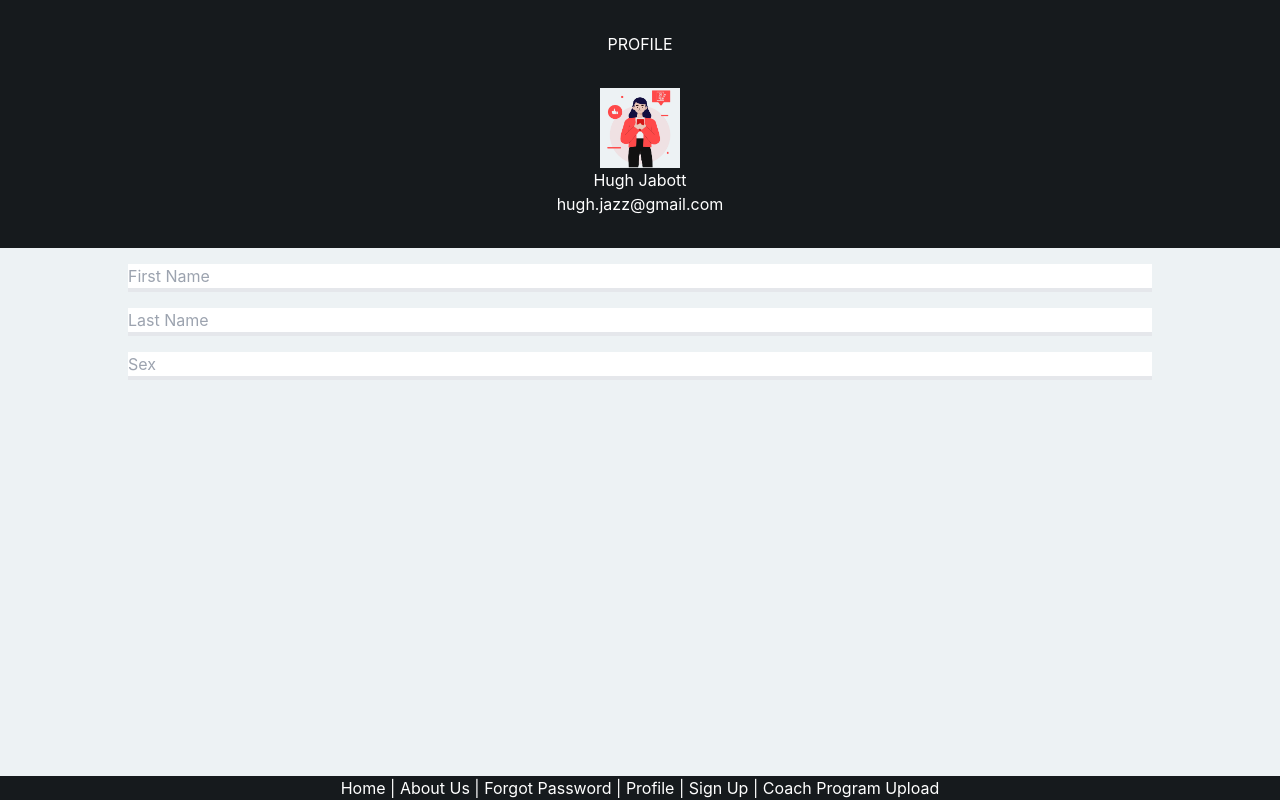
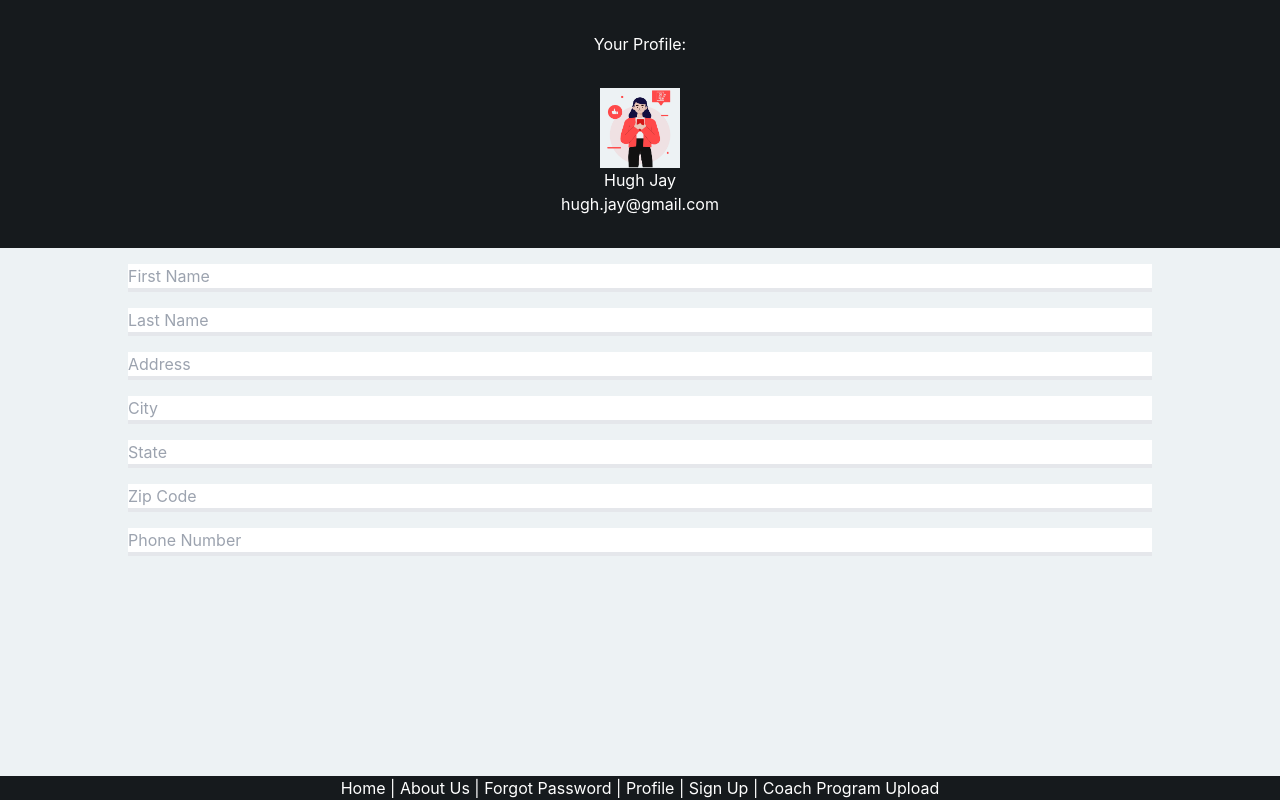
Before and after one commit to kyperbelt/adapted-strength, a React (Create React App) app in the folder frontend/adapted_strength-app/: page /profile in a window 1280 px wide. Built offline with nearby package versions, Linux system fonts and the light colour scheme.

Commit message:
Repair of Profile Page to match backend hookup

```diff
--- a/frontend/adapted_strength-app/src/pages/Profile.jsx
+++ b/frontend/adapted_strength-app/src/pages/Profile.jsx
@@ -13,8 +13,20 @@ function FNameField() {
 function LNameField() {
     return (<input type="lname" placeholder="Last Name" id="lname" name="lname" required className="w-4/5 border-b-4 p-0" />);
 }
-function SxField() {
-    return (<input type="sex" placeholder="Sex" id="sex" name="sex" required className="w-4/5 border-b-4 p-0" />);
+function AddrField() {
+    return (<input type="address" placeholder="Address" id="address" name="address" required className="w-4/5 border-b-4 p-0" />);
+}
+function CityField() {
+    return (<input type="city" placeholder="City" id="city" name="city" required className="w-4/5 border-b-4 p-0" />);
+}
+function StateField() {
+    return (<input type="state" placeholder="State" id="state" name="state" required className="w-4/5 border-b-4 p-0" />);
+}
+function ZipField() {
+    return (<input type="zip" placeholder="Zip Code" id="zip" name="zip" required className="w-4/5 border-b-4 p-0" />);
+}
+function PhoneField() {
+    return (<input type="phoneNum" placeholder="Phone Number" id="phoneNum" name="phoneNum" required className="w-4/5 border-b-4 p-0" />);
 }
 
 
@@ -22,16 +34,16 @@ export default function Profile() {
     return (
         <div className="w-full h-full flex flex-col bottom-20">
             <p className="bg-[#161A1D] text-white bottom-3 px-0 pt-8 pb-8">
-                PROFILE
+                Your Profile:
             </p>
             <div className="bg-[#161A1D] grid place-content-center flex flex-col boarder-2">
                 <img src={icon} className="h-20 w-20 " alt="lady icon" />
             </div>
             <p className="bg-[#161A1D] text-white bottom-20">
-                Hugh Jabott
+                Hugh Jay
             </p>
             <p className="bg-[#161A1D] text-white bottom-20  px-0 pb-8 mb-4">
-                hugh.jazz@gmail.com
+                hugh.jay@gmail.com
             </p>
             <Outlet className="" />
             <div className="w-full flex flex-col items-center px-0 ">
@@ -41,7 +53,19 @@ export default function Profile() {
                 <LNameField />
             </div>
             <div className="w-full flex flex-col items-center px-0 pt-4">
-                <SxField />
+                <AddrField />
+            </div>
+            <div className="w-full flex flex-col items-center px-0 pt-4">
+                <CityField />
+            </div>
+            <div className="w-full flex flex-col items-center px-0 pt-4">
+                <StateField />
+            </div>
+            <div className="w-full flex flex-col items-center px-0 pt-4">
+                <ZipField />
+            </div>
+            <div className="w-full flex flex-col items-center px-0 pt-4">
+                <PhoneField />
             </div>
         </div >
 
--- a/frontend/adapted_strength-app/src/pages/ProgramUpload.jsx
+++ b/frontend/adapted_strength-app/src/pages/ProgramUpload.jsx
@@ -10,46 +10,8 @@ function UserField() {
     return (<input type="username" placeholder="Client ID" id="email" name="email" required className="w-4/5 border-b-4 p-0" />);
 }
 
-function PasswordField() {
-    return (<button id="dropdown-button" data-dropdown-toggle="dropdown" placeholder="Password" name="password" className="w-4/5 border-b-4 p-0" />);
-}
-function NextButton() {
-    return (<button href="./profile" type="submit" className="border-slate-50 border-8 bg-black text-slate-200 rounded-full px-3 py-1 "  >
-        <Link className="App-Nav_link"
-            to="../profile">
-            GO
-        </Link>
-    </button>);
-}
-
-function LoggingIn(email) {
-
-}
-
-function AdaptedStrengthLogo() {
-    return (<div className="flex flex-col items-center mt-12">
-        <img src={logo} className="w-3/4" />
-    </div>);
-}
-
-const ProgUp = () => {
-    return (<div className="h-full my-0 content-center w-full top-[100px]">
-
-        <div className="h-56 bg-header-background1">
-            <AdaptedStrengthLogo />
-        </div>
-        <div className="bg-[#161A1D] h-full">
-            <div className="relative bottom-20">
-                <h1 className="relative mx-0 text-center text-2xl bottom-4">Hello, Coach!</h1>
-                <h3 className="relative mx-0 text-center text-2xl bottom-4">Upload the programs below:</h3>
-                <div id="programUpload" className="flex flex-col items-center px-0 bg-slate-50 shadow-md rounded-3xl pt-8 pb-8 ">
-                    <div className="w-full flex flex-col items-center px-0 ">
-                        <UserField />
-                    </div>
-                    <div className="w-full flex flex-col items-center px-0 pt-4">
-                        <PasswordField />
-                    </div>
-                    <div id="dropdown" class="z-10 hidden bg-white divide-y divide-gray-100 rounded-lg shadow w-44 dark:bg-gray-700">
+function SpecialtyDropDown() {
+    return (<div id="dropdown" class="z-10 hidden bg-white divide-y divide-gray-100 rounded-lg shadow w-44 dark:bg-gray-700">
         <ul class="py-2 text-sm text-gray-700 dark:text-gray-200" aria-labelledby="dropdown-button">
             <li>
                 <button type="button" class="inline-flex w-full px-4 py-2 hover:bg-gray-100 dark:hover:bg-gray-600 dark:hover:text-white">Powerlifting</button>
@@ -64,14 +26,50 @@ const ProgUp = () => {
                 <button type="button" class="inline-flex w-full px-4 py-2 hover:bg-gray-100 dark:hover:bg-gray-600 dark:hover:text-white">General Strength</button>
             </li>
         </ul>
+        <label class="block mb-2 text-sm font-medium text-gray-900 dark:text-white" for="file_input">Upload file</label>
+<input class="block w-full text-sm text-gray-900 border border-gray-300 rounded-lg cursor-pointer bg-gray-50 dark:text-gray-400 focus:outline-none dark:bg-gray-700 dark:border-gray-600 dark:placeholder-gray-400" id="file_input" type="file"></input>
+    </div>);
+}
+
+function NextButton() {
+    return (<button href="./profile" type="submit" className="text-slate-200 rounded-full px-3 py-1 "  >
+        <Link className="App-Nav_link"
+            to="../profile">
+            SEND TO CLIENT
+        </Link>
+    </button>);
+}
+function AdaptedStrengthLogo() {
+    return (<div className="h-full flex flex-col items-center mt-12">
+        <img src={logo} className="text-slate-200 px-3 py-1" />
+    </div>);
+}
+
+const ProgUp = () => {
+    return (
+        <div className="h-full my-0 content-center w-full top-[100px]">
+            <div className="h-60 bg-header-background1">
+                <AdaptedStrengthLogo />
             </div>
+            <div className="bg-[#161A1D] h-full">
+                <div className="relative bottom-20">
+                    <h1 className="relative mx-0 text-center text-2xl bottom-4">Hello, Coach!</h1>
+                    <h3 className="relative mx-0 text-center text-2xl bottom-4">Upload the programs below:</h3>
+                    <div id="programUpload" className="flex flex-col items-center px-0 bg-slate-50 shadow-md rounded-3xl pt-8 pb-8 ">
+                        <div className="w-full flex flex-col items-center px-0 ">
+                            <UserField />
+                        </div>
+                        <div className="w-full flex flex-col items-center px-0 ">
+                            <SpecialtyDropDown />
+                        </div>
+
                     </div>
                 </div>
                 <button
                     type="button"
                     className="inline-block rounded bg-red-500 px-7 pb-2.5 pt-3 text-sm font-medium uppercase leading-normal text-white shadow-[0_4px_9px_-4px_#3b71ca] transition duration-150 ease-in-out hover:bg-primary-600 hover:shadow-[0_8px_9px_-4px_rgba(59,113,202,0.3),0_4px_18px_0_rgba(59,113,202,0.2)] focus:bg-primary-600 focus:shadow-[0_8px_9px_-4px_rgba(59,113,202,0.3),0_4px_18px_0_rgba(59,113,202,0.2)] focus:outline-none focus:ring-0 active:bg-primary-700 active:shadow-[0_8px_9px_-4px_rgba(59,113,202,0.3),0_4px_18px_0_rgba(59,113,202,0.2)] dark:shadow-[0_4px_9px_-4px_rgba(59,113,202,0.5)] dark:hover:shadow-[0_8px_9px_-4px_rgba(59,113,202,0.2),0_4px_18px_0_rgba(59,113,202,0.1)] dark:focus:shadow-[0_8px_9px_-4px_rgba(59,113,202,0.2),0_4px_18px_0_rgba(59,113,202,0.1)] dark:active:shadow-[0_8px_9px_-4px_rgba(59,113,202,0.2),0_4px_18px_0_rgba(59,113,202,0.1)]"
                 >
-                <a href="../profile">Submit</a>
+                    <NextButton />
                 </button>
 
             </div>
--- a/frontend/adapted_strength-app/src/pages/program_pages/BodyBuild.jsx
+++ b/frontend/adapted_strength-app/src/pages/program_pages/BodyBuild.jsx
@@ -17,7 +17,7 @@ export default function BodyBuild() {
     return (
         <div className="w-full h-full flex flex-col bottom-20">
             <p className="bg-[#161A1D] text-white bottom-3 px-0 pt-8 pb-8">
-            YOUR PROGRAM: Powerlifting
+            YOUR PROGRAM: Body Building
             </p>
             <img src={programFiller} className="h-20 w-20 grid place-content-center flex flex-col boarder-2" alt="workout program" />
         </div>
```
Lines whose indentation alone changed are shown as unchanged.
